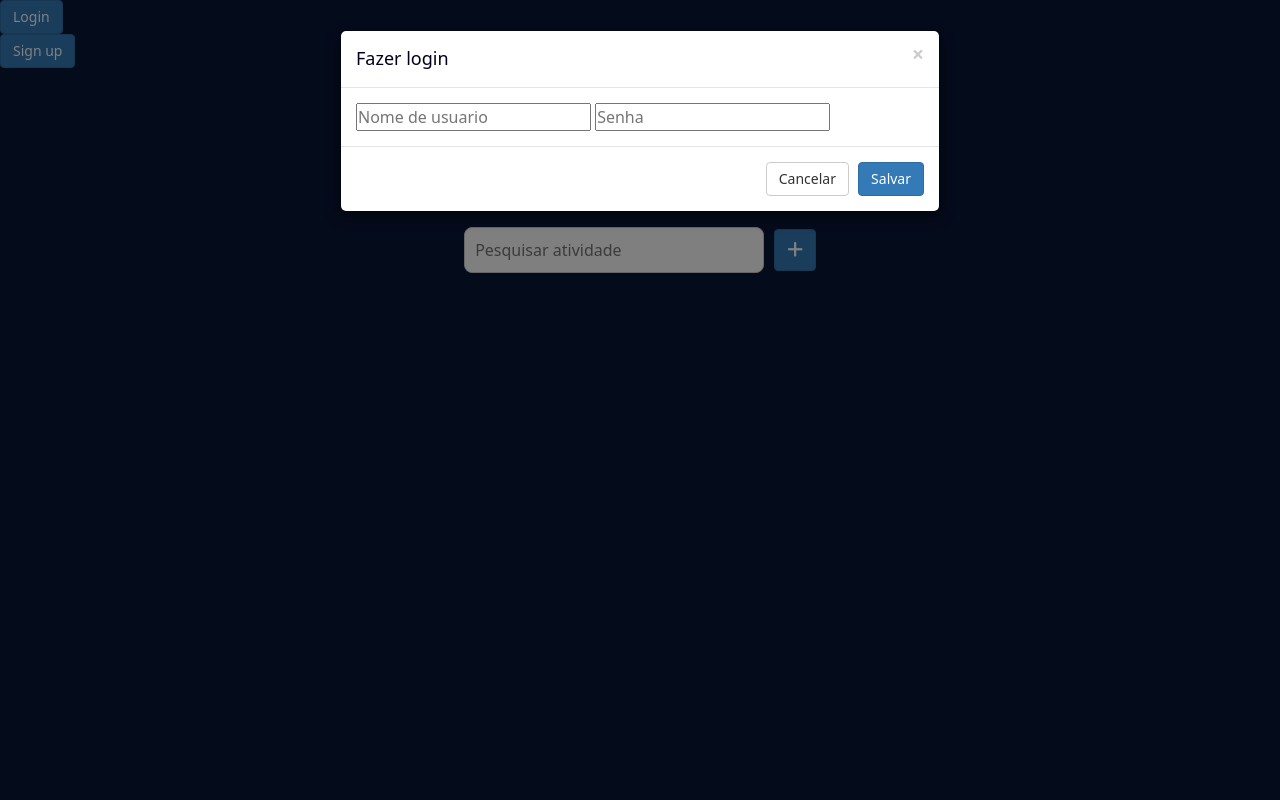
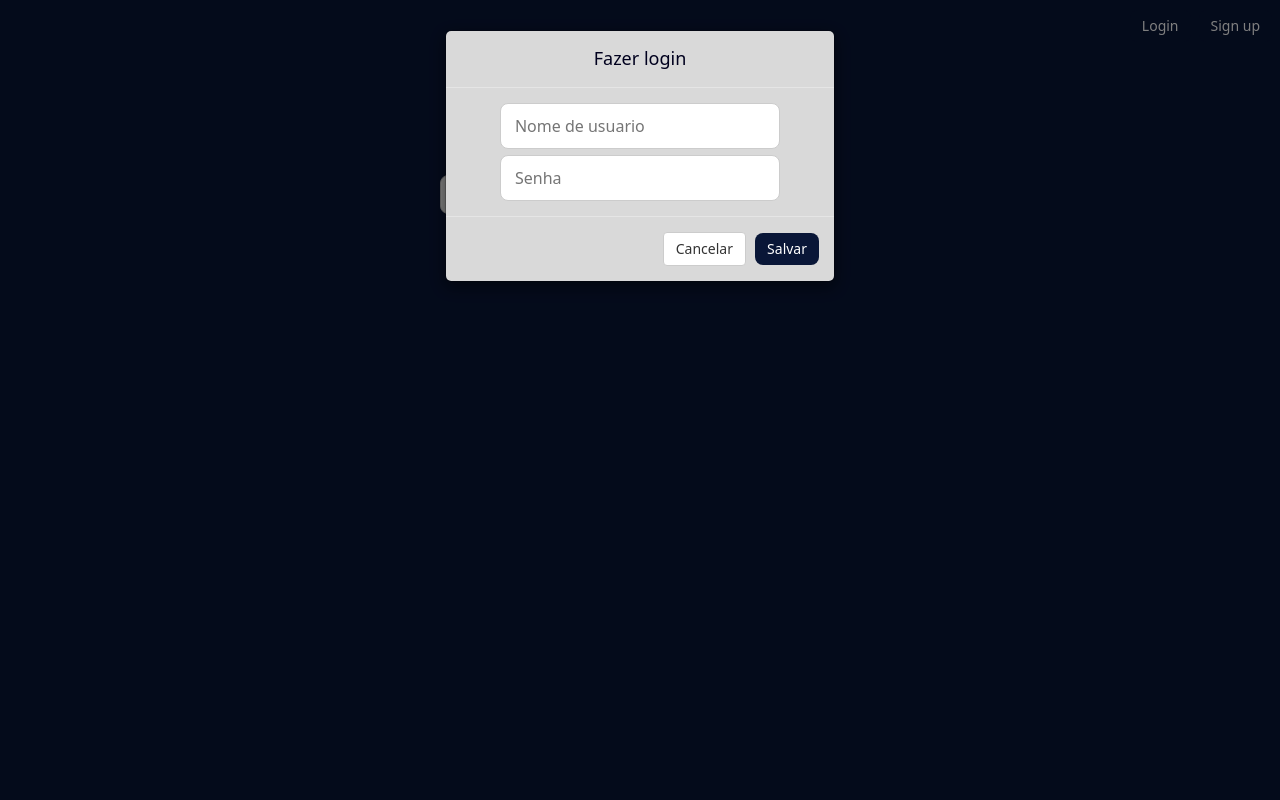
Before and after one commit to AlmeidaLevi/Projeto_em_grupo_CEOS, a Django app: page / in a window 1280 px wide, after a click on "Login". Run offline with Django 4.2, Linux system fonts and the light colour scheme; data that the repository does not hold is empty; some libraries are stand-ins or nearby versions.

Commit message:
Alterações visuais
- Mexi em alguns detalhes bestas que me davam agonia e para deixar mais bonitinho
- Mudei os modais

```diff
--- a/to_do_list/static/style.css
+++ b/to_do_list/static/style.css
@@ -64,6 +64,7 @@ body {
   font-family: "Actor", sans-serif;
   font-size: 2.0rem;
   contain-intrinsic-size: 2.4rem;
+
 }
 
 .responsive-table {
@@ -89,6 +90,7 @@ body {
   font-weight: bold;
   padding: 1.5rem;
   text-align: center;
+  margin-top: 0px;
 }
 
 .table-row {
@@ -98,17 +100,18 @@ body {
 }
 
 .task-item {
-  background: #fff;
+ background: #fff;
   border-radius: 8px;
   box-shadow: 0 2px 8px rgba(0,0,0,0.07);
   display: flex;
   align-items: center;
   padding: 12px 16px;
   margin-bottom: 12px;
-  gap: 10px;
+  gap: 0px;
   width: 400px;
   max-width: 90vw;
   margin: 5 auto;
+  word-break: break-word;
 }
 
 
@@ -130,8 +133,8 @@ body {
   display: flex;
   justify-content: center;
   align-items: center;
-  gap: 10px;
-  margin: 20px 0;
+  gap: 160px;
+  margin: 12px 0;
 }
 
 
@@ -143,9 +146,70 @@ body {
 
 
 .search-form .search-input {
-  width: 300px;
+  width: 200px;
+  padding: 5px;
+  font-size: 18px;
+  border: 1px solid #ccc;
+  border-radius: 8px;
+}
+
+
+.login-sign-cointainer{
+  display:flex;
+  justify-content: end;
+  gap: 4px;
+  margin-top: 10px;
+  margin-right: 8px;
+
+}
+
+.modal-body{
+  display: flex;
+  color:#ADAAAA ;
+  flex-direction: column;
+  margin: 0 auto;
+  gap: 6px;
+  width: 80%;
+  border-radius: 10px;
+  border-color: white ;
+}
+
+.modal-content{
+  background-color: #D9D9D9 ;
+  width: 65% ;
+  display: flex;
+  justify-content: center ;
+  flex-direction: column;
+  margin : 0 auto;
+
+}
+
+input{
+  width: 100%;
   padding: 10px;
   font-size: 16px;
   border: 1px solid #ccc;
   border-radius: 8px;
 }
+
+.btn-primary{
+  border: none;
+  border-radius: 8px;
+  background-color: var(--primary-color);
+  color: white;
+  cursor: pointer;
+}
+
+
+.modal-title{
+  justify-content: center;
+  display: flex;
+}
+
+
+.task-check {
+  width: 20px;
+  height: 20px;
+  flex-shrink: 0;
+  margin-right: 10px;
+}
--- a/to_do_list/templates/index.html
+++ b/to_do_list/templates/index.html
@@ -1,4 +1,4 @@
-{% load static %}
+  {% load static %}
 <!DOCTYPE html>
 <html lang="en">
 
@@ -14,8 +14,7 @@
 </head>
 
 <body>
-
-  <header>
+ <header class= "login-sign-cointainer">
     {% if user.is_authenticated %}
       <form action="{% url "logout" %}" method="post">
         {% csrf_token %}
@@ -35,13 +34,13 @@
           <!-- Modal content-->
           <div class="modal-content">
             <div class="modal-header">
-              <button type="button" class="close" data-dismiss="modal">&times;</button>
+
               <h4 class="modal-title">Fazer login</h4>
             </div>
 
             <div class="modal-body">
-              <input type="text" name="username" required id="username" placeholder="Nome de usuario">
-              <input type="text" name="password" required id="password" placeholder="Senha">
+              <input type="text" name="username" required id="username" placeholder=" Nome de usuario">
+              <input type="text" name="password" required id="password" placeholder=" Senha">
             </div>
 
             <div class="modal-footer">
@@ -70,13 +69,13 @@
           <!-- Modal content-->
           <div class="modal-content">
             <div class="modal-header">
-              <button type="button" class="close" data-dismiss="modal">&times;</button>
+
               <h4 class="modal-title">Sign up</h4>
             </div>
 
             <div class="modal-body">
-              <input type="text" name="login_user" required id="login_user" placeholder="Nome de usuario">
-              <input type="text" name="login_user_password" required id="login_user_password" placeholder="Senha">
+              <input type="text" name="login_user" required id="login_user" placeholder=" Nome de usuario">
+              <input type="text" name="login_user_password" required id="login_user_password" placeholder=" Senha">
             </div>
 
             <div class="modal-footer">
@@ -96,6 +95,7 @@
   </header>
 
 
+
   <div class="container">
 
       <form action="{% url 'create_task' user %}" method='POST'>
@@ -106,11 +106,11 @@
 
           <div class="modal-content">
             <div class="modal-header">
-              <button type="button" class="close" data-dismiss="modal">&times;</button>
+
               <h4 class="modal-title">Adicionar nova tarefa</h4>
             </div>
             <div class="modal-body">
-              <input type="text" name="nova_tarefa" required id="nova_tarefa" placeholder="Nova tarefa">
+              <input type="text" name="nova_tarefa" required id="nova_tarefa" placeholder=" Nova tarefa">
             </div>
             <div class="modal-footer">
               <button type="button" class="btn btn-default" data-dismiss="modal">Cancelar</button>
@@ -125,16 +125,18 @@
     </div>
 
   <main class="content">
+
         <h1 class='table-title'>
+
   To do list
 </h1>
 
 
 <div class="search-row">
+
   <form action="{% url 'search' %}" method="GET" class="search-form">
-    <input type="search" class="search-input" placeholder="Pesquisar atividade" id="search" name="q" value="{{ request.GET.q|default:'' }}">
+    <input type="search" class="search-input" placeholder=" Pesquisar " id="search" name="q" value="{{ request.GET.q|default:'' }}">
   </form>
-
   <button type="button" class="btn btn-primary add-task-btn" data-toggle="modal" data-target="#myModal">
     <i class="fa fa-plus"></i>
   </button>
@@ -151,7 +153,7 @@
                 <tr class="table-row">
                   <td>
                     <div class="task-item">
-                      <form action="{% url 'mark_task' task.id %}" method="post" style="display:inline;">
+                      <form class="task-check" action="{% url 'mark_task' task.id %}" method="post" style="display:inline;">
                         {% csrf_token %}
                         <input type="checkbox" name="completed" id="task-{{ task.id }}" {% if task.task_completed %}checked{% endif %} onchange="this.form.submit()">
                       </form>
```
